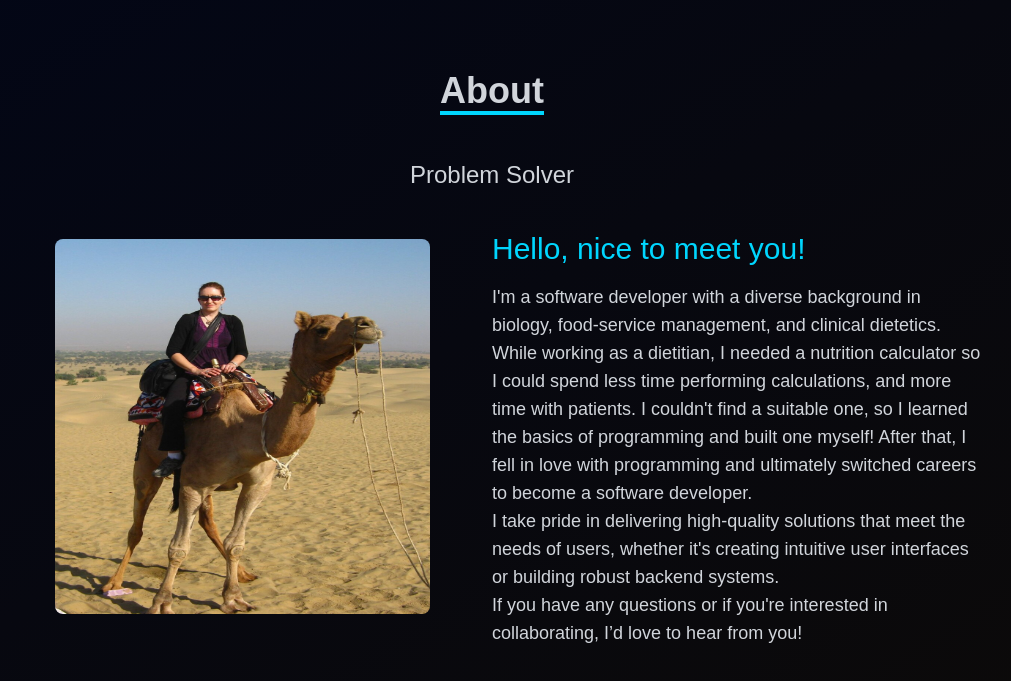
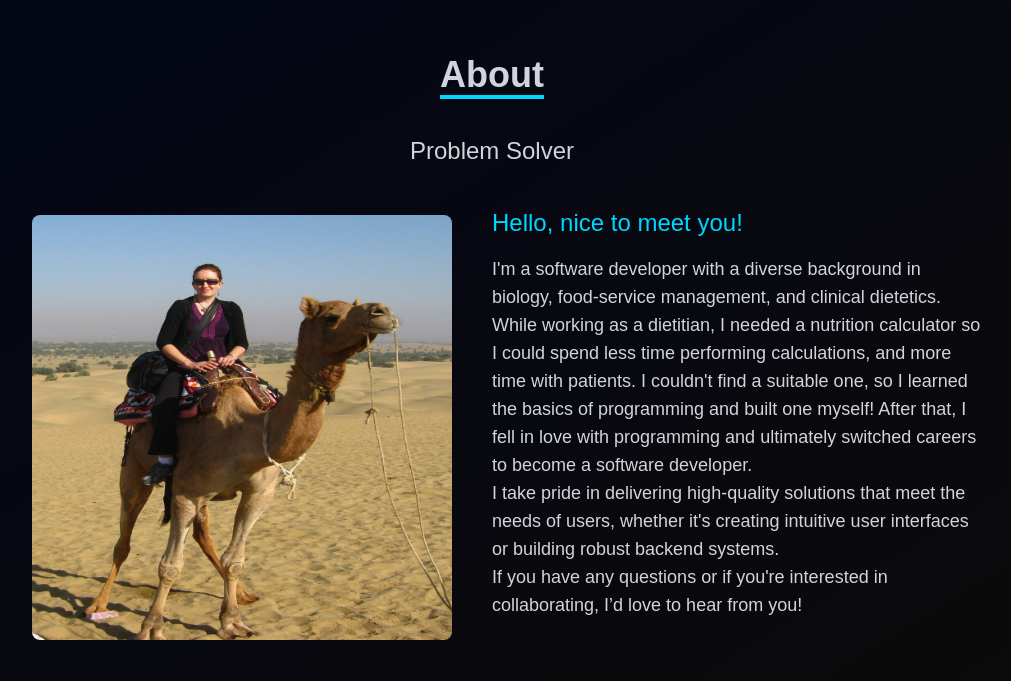
Before and after one commit to mvdutta/Portfolio, a React (Vite) app: page / in a window 1280 px wide. Shown: the part 966-1647 px from the top of the page, without its empty margins (148-1159 px from the left). Built offline with nearby package versions, Linux system fonts and the light colour scheme; a web font is replaced by a local one.

Commit message:
added space between imabe and text

```diff
--- a/src/components/About.jsx
+++ b/src/components/About.jsx
@@ -11,7 +11,7 @@ const About = () => {
       >
         <div className="flex flex-col sm:justify-center sm:items-center w-full h-full px-4">
           <div className=" w-full flex sm:justify-center">
-            <div className="sm:text-right pb-6">
+            <div className="sm:text-right pb-6  sm:pb-4">
               <p className="text-4xl font-semibold inline border-b-4 border-[#00d6fe]">
                 About
               </p>
@@ -26,11 +26,11 @@ const About = () => {
               <img
                 src={camel}
                 alt="camel photo"
-                className=" w-48 h-48 sm:w-[375px] sm:h-[375px] mb-6 mt-2 rounded-lg"
+                className=" w-48 h-48 sm:w-[375px] sm:h-[375px] lg:w-[420px] lg:h-[425px] mb-6 mt-4 sm:mt-2 rounded-lg"
               />
             </div>
-            <div className="h-[150px] md:h-[440px] sm:px-2 overflow-y-scroll sm:w-full sm:pl-0 lg:h-full sm:text-lg">
-              <p className="text-[#00d6fe] mb-4 text-2xl sm:text-3xl font-light">
+            <div className="h-[150px] md:h-[390px] sm:px-2 overflow-y-scroll sm:w-full sm:pl-0 lg:h-full sm:text-lg">
+              <p className="text-[#00d6fe] mb-4 text-2xl font-light">
                 Hello, nice to meet you!
               </p>
               <p>
```
